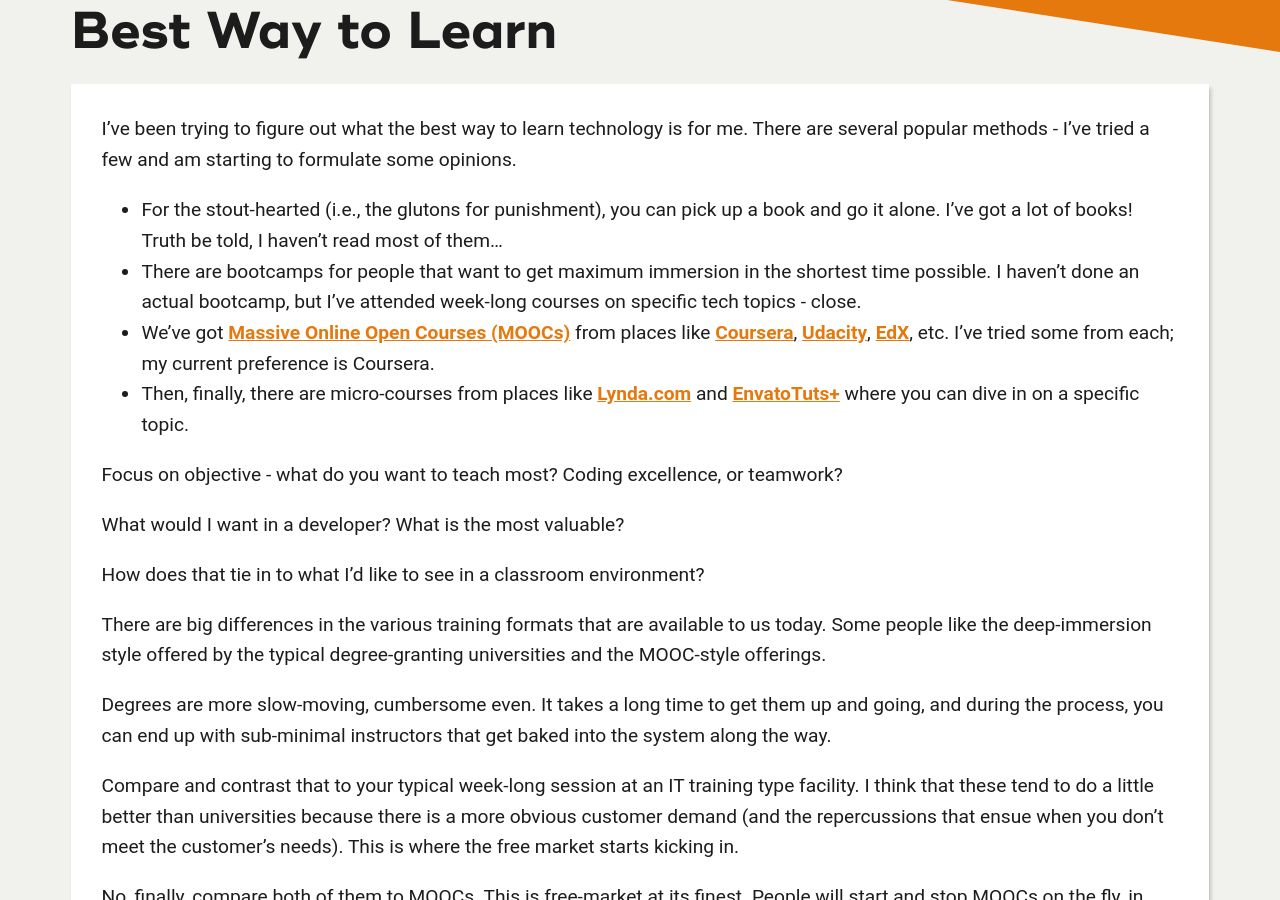
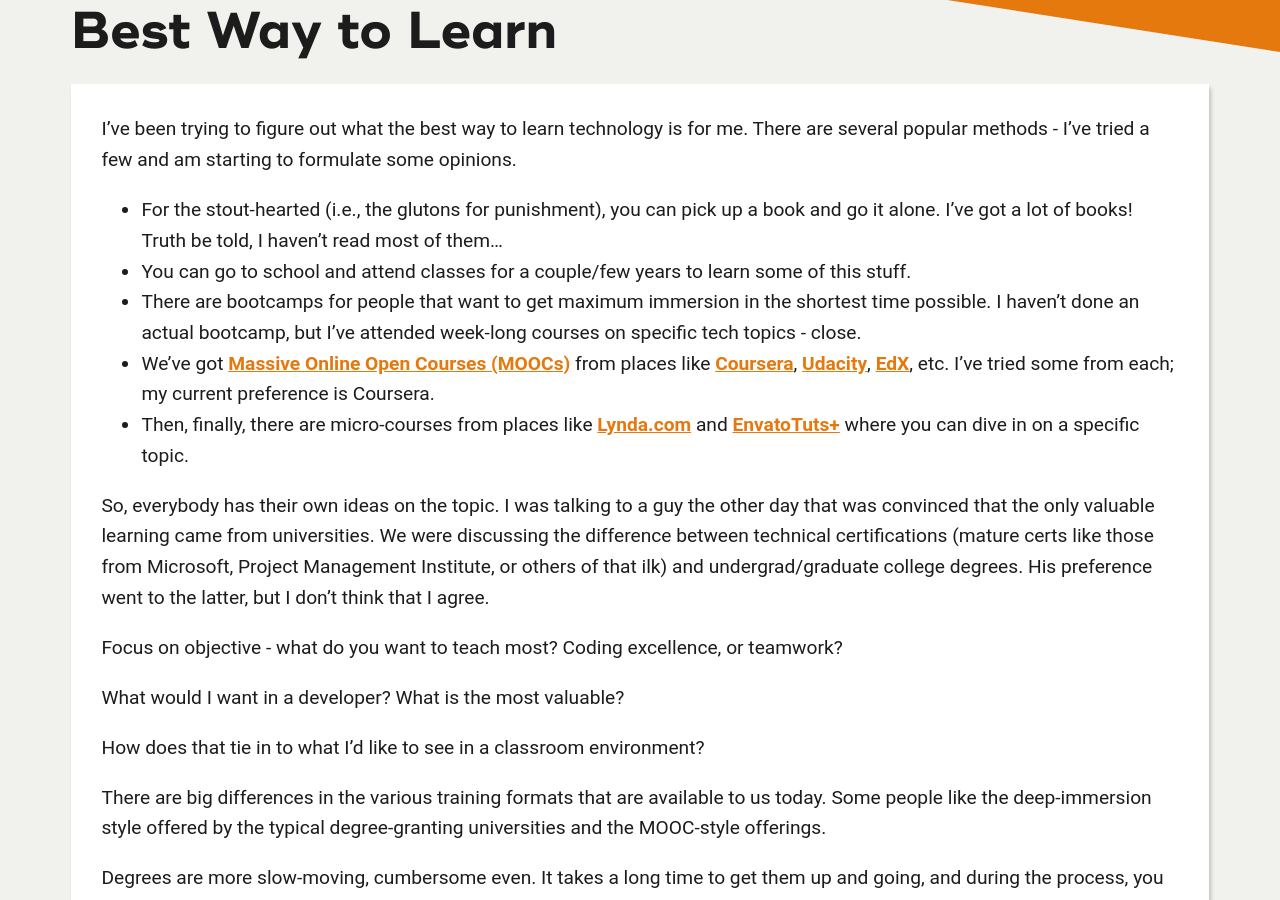
Before and after one commit to jgarr16/jrgarrigues.github.io, a Jekyll site: the page built from _posts/2017-08-13-learning-styles.md, in a window 1280 px wide and 900 px high, scrolled down 252 px. Built offline with Jekyll 4.4.1, drawn with Linux system fonts in a browser that asks for light colours; nearby versions of some CDN libraries; some web fonts are replaced.

Commit message:
adding new blog post again

```diff
--- a/_posts/2017-08-13-learning-styles.md
+++ b/_posts/2017-08-13-learning-styles.md
@@ -7,12 +7,16 @@
 
 - For the stout-hearted (i.e., the glutons for punishment), you can pick up a book and go it alone. I've got a lot of books! Truth be told, I haven't read most of them...
 
+- You can go to school and attend classes for a couple/few years to learn some of this stuff.
+
 - There are bootcamps for people that want to get maximum immersion in the shortest time possible. I haven't done an actual bootcamp, but I've attended week-long courses on specific tech topics - close.
 
 - We've got [Massive Online Open Courses (MOOCs)](https://en.wikipedia.org/wiki/Massive_open_online_course) from places like [Coursera](https://www.coursera.org/), [Udacity](https://www.udacity.com/), [EdX](https://www.edx.org/), etc. I've tried some from each; my current preference is Coursera.
 
 - Then, finally, there are micro-courses from places like [Lynda.com](https://www.lynda.com/) and [EnvatoTuts+](https://tutsplus.com/) where you can dive in on a specific topic.
 
+
+So, everybody has their own ideas on the topic. I was talking to  a guy the other day that was convinced that the only valuable learning came from universities. We were discussing the difference between technical certifications (mature certs like those from Microsoft, Project Management Institute, or others of that ilk) and undergrad/graduate college degrees. His preference went to the latter, but I don't think that I agree.
 
 Focus on objective - what do you want to teach most? Coding excellence, or teamwork?
 
```
